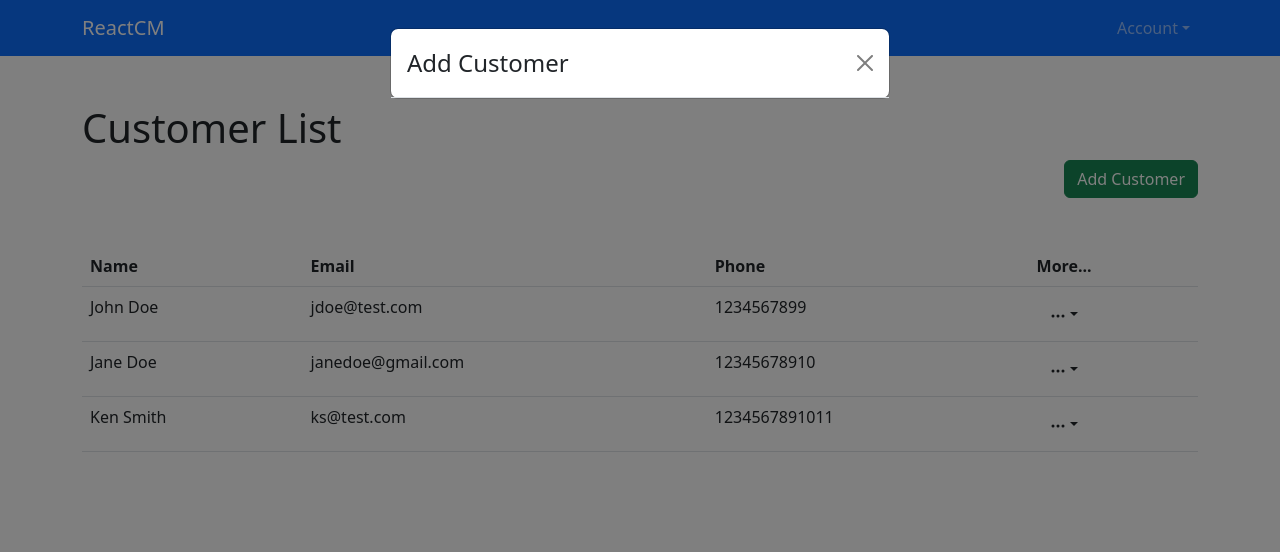
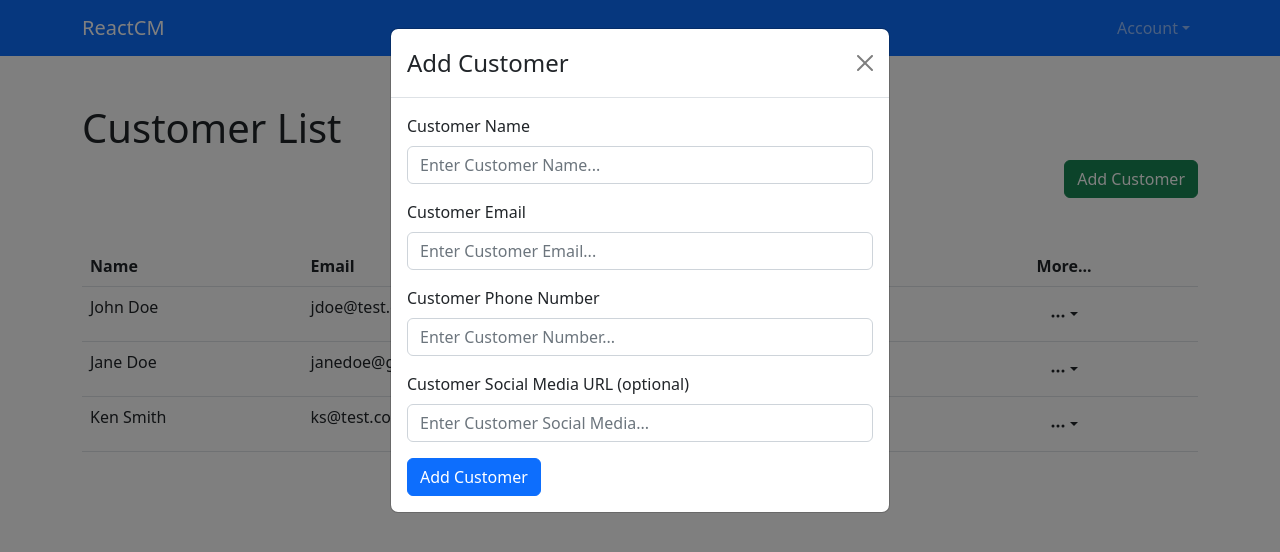
Before and after one commit to rhen99/ReactCM, a React (Create React App) app: page /dashboard in a window 1280 px wide. Both pictures are taken after a click on the button "Add Customer". Shown: the top 552 px of the page. Built offline with nearby package versions, Linux system fonts and the light colour scheme.

Commit message:
added: addCustomer function

```diff
--- a/src/App.jsx
+++ b/src/App.jsx
@@ -3,9 +3,11 @@ import Header from "./components/Header";
 import SignIn from "./components/SignIn";
 import Dashboard from "./components/Dashboard";
 import { AuthProvider } from "./context/state/AuthState";
+import { CustomersProvider } from "./context/state/CustomersState";
 function App() {
   return (
     <AuthProvider>
+      <CustomersProvider>
         <Router>
           <Header />
           <Routes>
@@ -13,6 +15,7 @@ function App() {
             <Route path="/signin" element={<SignIn />} />
           </Routes>
         </Router>
+      </CustomersProvider>
     </AuthProvider>
   );
 }
--- a/src/components/AddModal.jsx
+++ b/src/components/AddModal.jsx
@@ -1,11 +1,76 @@
+import { useState } from "react";
 import Modal from "react-bootstrap/Modal";
+import Form from "react-bootstrap/Form";
+import Button from "react-bootstrap/Button";
+import { useCustomersContext } from "../context/state/CustomersState";
 function AddModal({ show, handleCloseAddModal }) {
+  const [name, setName] = useState("");
+  const [email, setEmail] = useState("");
+  const [phone, setPhone] = useState("");
+  const [url, setUrl] = useState("");
+
+  const { addCustomer } = useCustomersContext();
+
+  const handleAddCustomer = (e) => {
+    e.preventDefault();
+    handleCloseAddModal();
+    const newCustomer = {
+      id: Math.floor(Math.random * 999999),
+      name,
+      email,
+      phone,
+      url,
+    };
+    addCustomer(newCustomer);
+  };
   return (
     <Modal show={show} onHide={handleCloseAddModal}>
       <Modal.Header closeButton>
         <Modal.Title>Add Customer</Modal.Title>
-        <Modal.Body></Modal.Body>
       </Modal.Header>
+      <Modal.Body>
+        <Form onSubmit={handleAddCustomer}>
+          <Form.Group className="mb-3" controlId="customerName">
+            <Form.Label>Customer Name</Form.Label>
+            <Form.Control
+              type="text"
+              onChange={(e) => setName(e.target.value)}
+              value={name}
+              placeholder="Enter Customer Name..."
+            />
+          </Form.Group>
+          <Form.Group className="mb-3" controlId="customerEmail">
+            <Form.Label>Customer Email</Form.Label>
+            <Form.Control
+              type="email"
+              onChange={(e) => setEmail(e.target.value)}
+              value={email}
+              placeholder="Enter Customer Email..."
+            />
+          </Form.Group>
+          <Form.Group className="mb-3" controlId="customerPhone">
+            <Form.Label>Customer Phone Number</Form.Label>
+            <Form.Control
+              type="text"
+              onChange={(e) => setPhone(e.target.value)}
+              value={phone}
+              placeholder="Enter Customer Number..."
+            />
+          </Form.Group>
+          <Form.Group className="mb-3" controlId="customerSocialMedia">
+            <Form.Label>Customer Social Media URL (optional)</Form.Label>
+            <Form.Control
+              type="text"
+              onChange={(e) => setUrl(e.target.value)}
+              value={url}
+              placeholder="Enter Customer Social Media..."
+            />
+          </Form.Group>
+          <Button variant="primary" type="submit">
+            Add Customer
+          </Button>
+        </Form>
+      </Modal.Body>
     </Modal>
   );
 }
--- a/src/components/Customer.jsx
+++ b/src/components/Customer.jsx
@@ -15,6 +15,9 @@ function Customer({ customer }) {
             <Dropdown.Menu>
               <Dropdown.Item href="#">Edit</Dropdown.Item>
               <Dropdown.Item href="#">Delete</Dropdown.Item>
+              <Dropdown.Item href="#" target="_blank">
+                Open Social Media
+              </Dropdown.Item>
             </Dropdown.Menu>
           </Dropdown>
         </td>
--- a/src/components/Dashboard.jsx
+++ b/src/components/Dashboard.jsx
@@ -1,7 +1,6 @@
 import { useState } from "react";
 // import { useAuthContext } from "../context/state/AuthState";
 import { useCustomersContext } from "../context/state/CustomersState";
-import { CustomersProvider } from "../context/state/CustomersState";
 import CustomerList from "./CustomerList";
 import Container from "react-bootstrap/Container";
 import Row from "react-bootstrap/Row";
@@ -15,7 +14,6 @@ function Dashboard() {
   const handleCloseAddModal = () => setShowAddModal(false);
 
   return (
-    <CustomersProvider>
     <Container className="mt-5">
       <Row>
         <Col>
@@ -39,7 +37,6 @@ function Dashboard() {
         </Col>
       </Row>
     </Container>
-    </CustomersProvider>
   );
 }
 
--- a/src/context/reducers/CustomersReducer.js
+++ b/src/context/reducers/CustomersReducer.js
@@ -8,9 +8,9 @@ const reducer = (state, action) => {
   switch (action.type) {
     case ACTIONS.GET_CUSTOMERS:
       return { ...state, customers: action.payload };
-    case ACTIONS.ADD_CUSTOMERS:
+    case ACTIONS.ADD_CUSTOMER:
       return { ...state, customers: [...state.customers, action.payload] };
-    case ACTIONS.UPDATE_CUSTOMERS:
+    case ACTIONS.UPDATE_CUSTOMER:
       return {
         ...state,
         customers: state.customers.map((customer) => {
@@ -20,7 +20,7 @@ const reducer = (state, action) => {
           return customer;
         }),
       };
-    case ACTIONS.DELETE_CUSTOMERS:
+    case ACTIONS.DELETE_CUSTOMER:
       return {
         ...state,
         customers: state.filter((customer) => {
--- a/src/context/state/CustomersState.js
+++ b/src/context/state/CustomersState.js
@@ -31,11 +31,19 @@ export const useCustomersContext = () => {
 };
 
 export const CustomersProvider = ({ children }) => {
-  const [state] = useReducer(CustomersReducer, initalState);
+  const [state, dispatch] = useReducer(CustomersReducer, initalState);
+
+  const addCustomer = (newCustomer) => {
+    dispatch({
+      type: "add-customer",
+      payload: newCustomer,
+    });
+  };
   return (
     <CustomersContext.Provider
       value={{
         customers: state.customers,
+        addCustomer,
       }}
     >
       {children}
```
Lines whose indentation alone changed are shown as unchanged.
